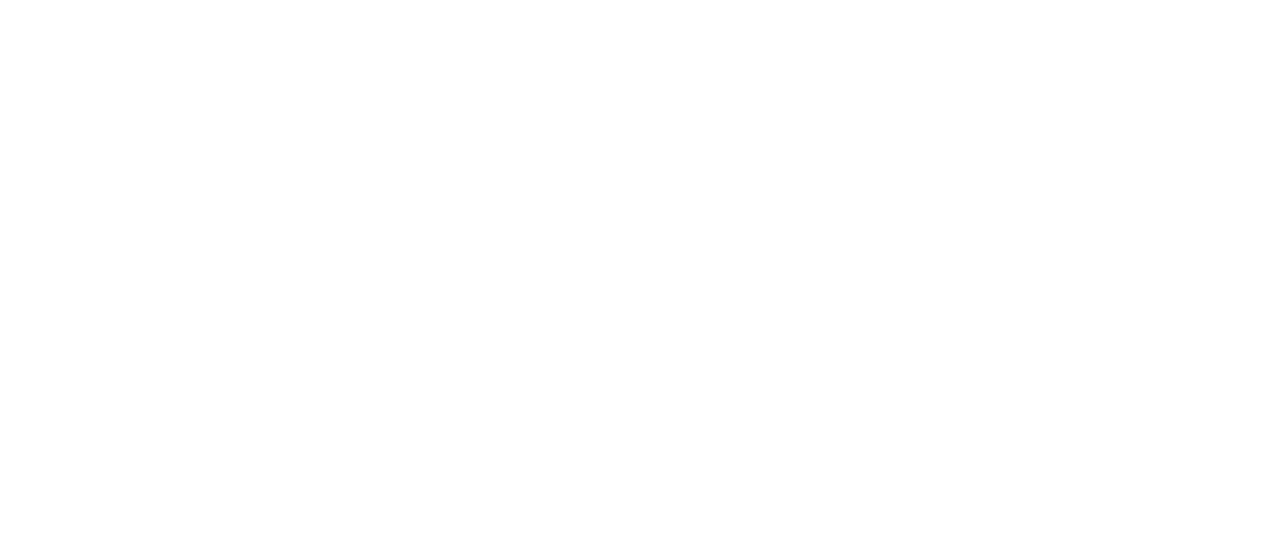
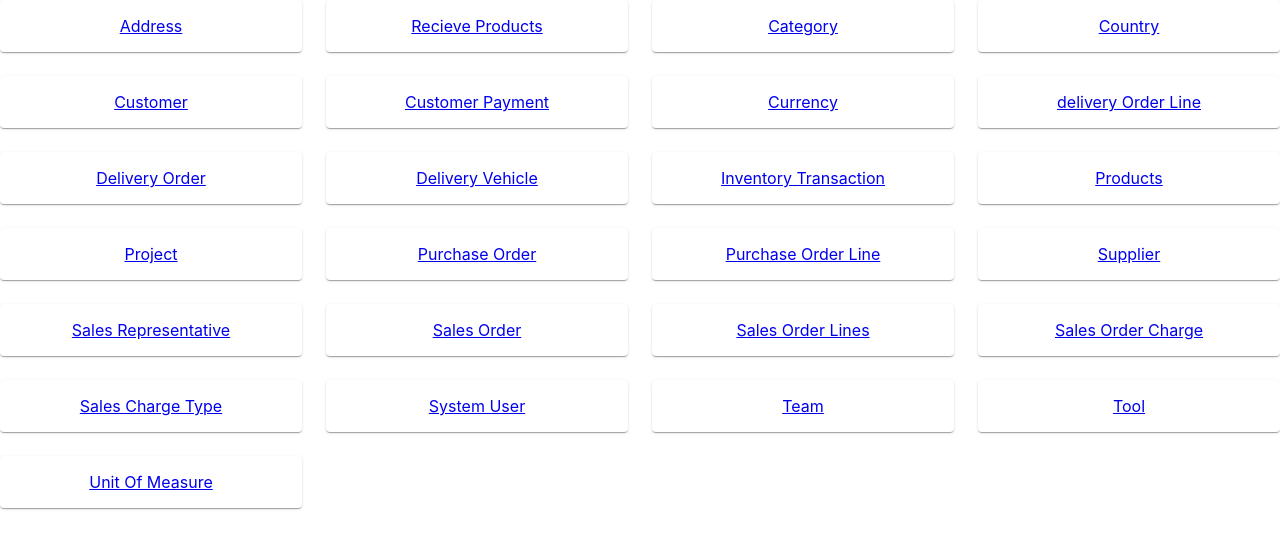
Before and after one commit to isuruAb/extendz-react, a React (Create React App) app: page / in a window 1280 px wide. Shown: the top 548 px of the page. Built offline with nearby package versions, Linux system fonts and the light colour scheme.

Commit message:
basic root view works

```diff
--- a/package.json
+++ b/package.json
@@ -3,6 +3,8 @@
   "version": "0.1.0",
   "private": true,
   "dependencies": {
+    "@material-ui/core": "^4.11.4",
+    "@material-ui/icons": "^4.11.2",
     "@testing-library/jest-dom": "^5.14.1",
     "@testing-library/react": "^11.2.7",
     "@testing-library/user-event": "^12.8.3",
--- a/src/App.tsx
+++ b/src/App.tsx
@@ -1,12 +1,16 @@
 import { BrowserRouter as Router, Switch, Route } from "react-router-dom";
 import masterModels from "./models/master-models.json";
 import DataTable from "./components/dataTable/index";
+import Dashboard from "./components/dashboard";
 
 function App() {
   const models: any = Object.values(masterModels);
   return (
     <Router>
       <Switch>
+        <Route exact path={"/"}>
+          <Dashboard models={models} />
+        </Route>
         {models.map((data: any, key: number) => {
           return (
             <Route exact key={key} path={"/" + data?.url}>
--- /dev/null
+++ b/src/components/dashboard/index.tsx
@@ -0,0 +1,34 @@
+import { Card, Grid, makeStyles, Paper } from "@material-ui/core";
+import { Link } from "react-router-dom";
+
+interface IProps {
+  models: Array<any>; //TODO: Types need to be defined
+}
+const useStyles = makeStyles((theme) => ({
+  paper: {
+    padding: theme.spacing(2),
+    textAlign: "center",
+    color: theme.palette.text.secondary,
+  },
+}));
+
+const Dashboard: React.FC<IProps> = ({ models }) => {
+  const classes = useStyles();
+
+  return (
+    <>
+      <Grid container spacing={3}>
+        {models.map((data, key) => {
+          return (
+            <Grid item xs={3}>
+              <Paper className={classes?.paper}>
+                <Link to={data?.url}>{data?.displayName}</Link>
+              </Paper>
+            </Grid>
+          );
+        })}
+      </Grid>
+    </>
+  );
+};
+export default Dashboard;
```
Also changed, not shown: 1 other file (tests, documents, lock files or other folders).
